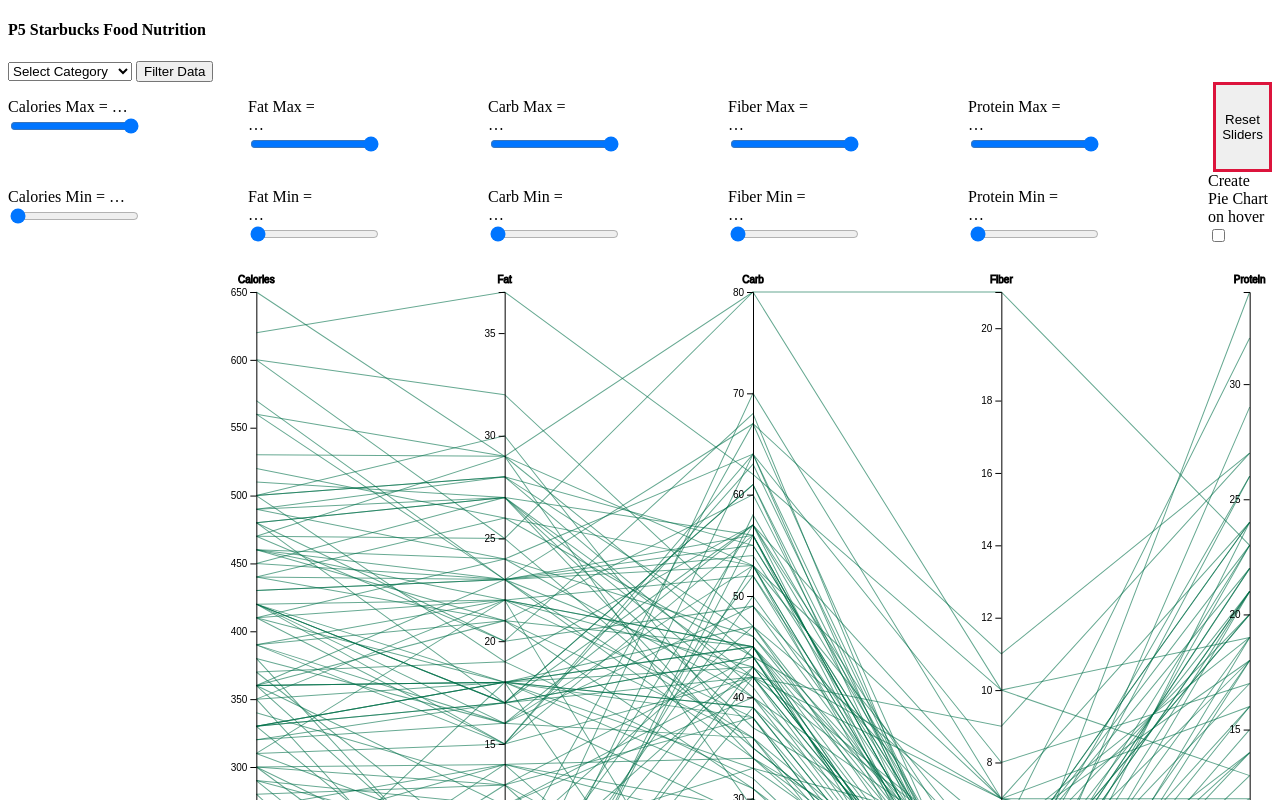
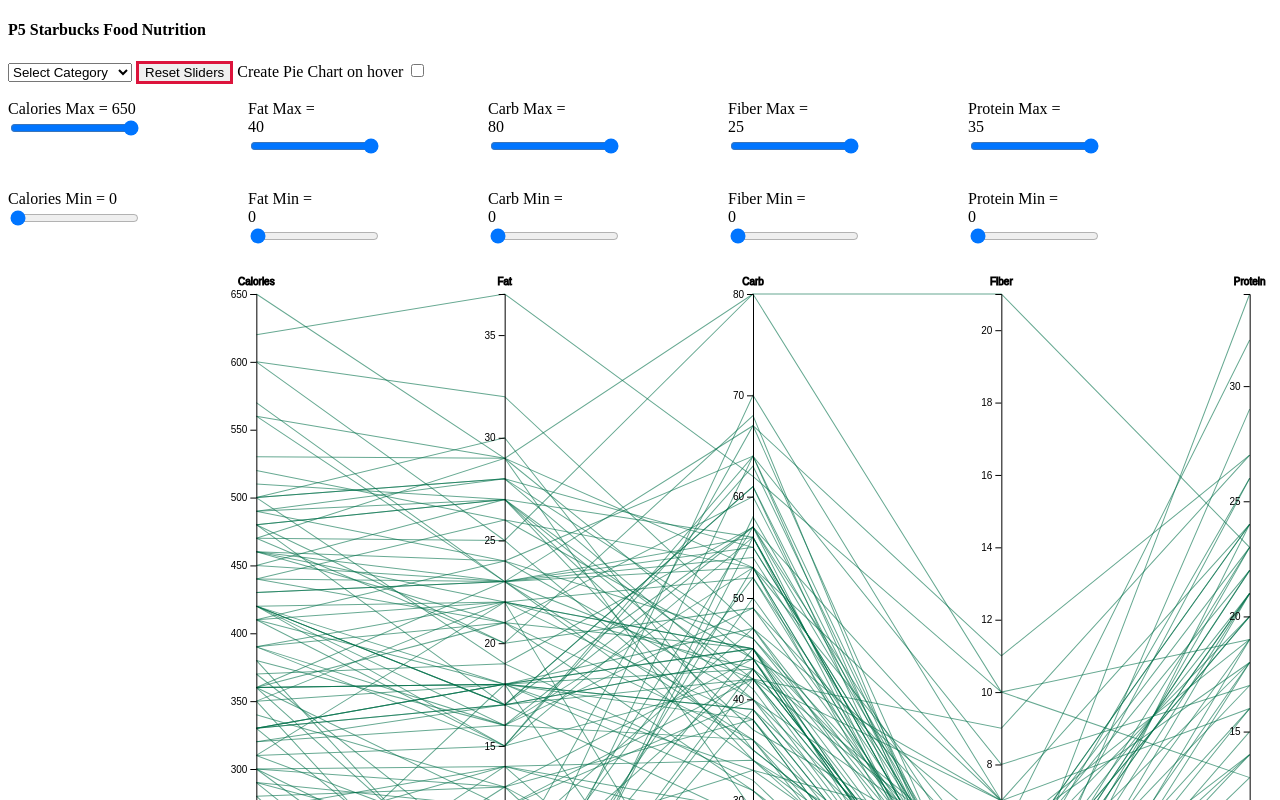
Before and after one commit to claudiachu16/P5-Starbucks-Food-Nutrition, a plain HTML site: page index.html in a window 1280 px wide. Both pictures are taken after a click on the button "Reset Sliders". Shown: the top 800 px of the page. Drawn offline with nearby package versions, Linux system fonts and the light colour scheme.

Commit message:
Fixed reset sliders text, changed ui locations, updated hover

```diff
--- a/index.html
+++ b/index.html
@@ -32,83 +32,94 @@
 		<option value="Yogurts">Yogurts</option>
 	</select>
 
-	<button id="button">Filter Data</button>
+	<button id="resetSliders">Reset Sliders</button>
+	<label class="switch">
+		Create Pie Chart on hover
+		<input id="createPie" type="checkbox">
+	</label>
 
 	<div class="flex-container" id="maxSliders">
 		<p>
 			<label for="caloriesMax" style="display: inline-block; width: 240px; text-align: left">
 				Calories Max = <span id="caloriesMax-value">…</span>
+				<input type="range" min="0" max="650" id="caloriesMax" value="650">
 			</label>
-			<input type="range" min="0" max="650" id="caloriesMax" value="650">
+
 		</p>
 		<p>
-			<label for="fatMax">
+			<label for="fatMax" style="display: inline-block; width: 240px; text-align: left">
 				Fat Max = <span id="fatMax-value" style="display: inline-block; width: 240px; text-align: left">…</span>
+				<input type="range" min="0" max="40" id="fatMax" value="40">
 			</label>
-			<input type="range" min="0" max="40" id="fatMax" value="40">
+
 		</p>
 		<p>
-			<label for="carbMax">
+			<label for="carbMax" style="display: inline-block; width: 240px; text-align: left">
 				Carb Max = <span id="carbMax-value"
 					style="display: inline-block; width: 240px; text-align: left">…</span>
+				<input type="range" min="0" max="80" id="carbMax" value="80">
 			</label>
-			<input type="range" min="0" max="80" id="carbMax" value="80">
+
 		</p>
 		<p>
-			<label for="fiberMax">
+			<label for="fiberMax" style="display: inline-block; width: 240px; text-align: left">
 				Fiber Max = <span id="fiberMax-value"
 					style="display: inline-block; width: 240px; text-align: left">…</span>
+					<input type="range" min="0" max="25" id="fiberMax" value="25">
 			</label>
-			<input type="range" min="0" max="25" id="fiberMax" value="25">
+
 		</p>
 		<p>
-			<label for="proteinMax">
+			<label for="proteinMax" style="display: inline-block; width: 240px; text-align: left">
 				Protein Max = <span id="proteinMax-value"
 					style="display: inline-block; width: 240px; text-align: left">…</span>
+					<input type="range" min="0" max="35" id="proteinMax" value="35">
 			</label>
-			<input type="range" min="0" max="35" id="proteinMax" value="35">
+
 		</p>
-		<button id="resetSliders">Reset Sliders</button>
+
 	</div>
 
 	<div class="flex-container" id="minSliders">
 		<p>
 			<label for="caloriesMin" style="display: inline-block; width: 240px; text-align: left">
 				Calories Min = <span id="caloriesMin-value">…</span>
+				<input type="range" min="0" max="650" id="caloriesMin" value="0">
 			</label>
-			<input type="range" min="0" max="650" id="caloriesMin" value="0">
+
 		</p>
 		<p>
-			<label for="fatMin">
+			<label for="fatMin" style="display: inline-block; width: 240px; text-align: left">
 				Fat Min = <span id="fatMin-value" style="display: inline-block; width: 240px; text-align: left">…</span>
+				<input type="range" min="0" max="40" id="fatMin" value="0">
 			</label>
-			<input type="range" min="0" max="40" id="fatMin" value="0">
+
 		</p>
 		<p>
-			<label for="carbMin">
+			<label for="carbMin" style="display: inline-block; width: 240px; text-align: left">
 				Carb Min = <span id="carbMin-value"
 					style="display: inline-block; width: 240px; text-align: left">…</span>
+					<input type="range" min="0" max="80" id="carbMin" value="0">
 			</label>
-			<input type="range" min="0" max="80" id="carbMin" value="0">
+
 		</p>
 		<p>
-			<label for="fiberMin">
+			<label for="fiberMin" style="display: inline-block; width: 240px; text-align: left">
 				Fiber Min = <span id="fiberMin-value"
 					style="display: inline-block; width: 240px; text-align: left">…</span>
+					<input type="range" min="0" max="25" id="fiberMin" value="0">
 			</label>
-			<input type="range" min="0" max="25" id="fiberMin" value="0">
+
 		</p>
 		<p>
-			<label for="proteinMin">
+			<label for="proteinMin" style="display: inline-block; width: 240px; text-align: left">
 				Protein Min = <span id="proteinMin-value"
 					style="display: inline-block; width: 240px; text-align: left">…</span>
+					<input type="range" min="0" max="35" id="proteinMin" value="0">
 			</label>
-			<input type="range" min="0" max="35" id="proteinMin" value="0">
+
 		</p>
-		<label class="switch">
-			Create Pie Chart on hover
-			<input id="createPie" type="checkbox">
-		</label>
+
 	</div>
 
 	<div id="chartHolder" class="flex-container">
--- a/main.js
+++ b/main.js
@@ -102,7 +102,6 @@
         .style("stroke", "#00704A")
         .style("opacity", UNHIGLIGHT_OPACITY)
         .on('click', function (d) {
-            d3.select('#item').text(d.Item + ' - (' + d.Category + ')');            // shows name of selected item
             generatePieChart(d);
         })
         .on("mouseover", highlight)
@@ -161,6 +160,9 @@
 
     // function to create the pie chart of the % make-up of calories per macronutrient
     function generatePieChart(data) {
+
+        // Add text for the item
+        d3.select('#item').text(data.Item + ' - (' + data.Category + ')');
 
         d3.select('#totalCalories').text(data.Calories);
 
@@ -404,6 +406,7 @@
         d3.select("#proteinMin-value").text(+this.value);
         d3.select("#proteinMin").property("value", +this.value);
     });
+
 } // initSliders
 
 /**
@@ -417,12 +420,24 @@
     d3.select('#carbMax').property('value', 80);
     d3.select('#fiberMax').property('value', 25);
     d3.select('#proteinMax').property('value', 35);
+    // max text
+    d3.select('#caloriesMax-value').text('650');
+    d3.select('#fatMax-value').text('40');
+    d3.select('#carbMax-value').text('80');
+    d3.select('#fiberMax-value').text('25');
+    d3.select('#proteinMax-value').text('35');
     // min sliders
     d3.select('#caloriesMin').property('value', 0);
     d3.select('#fatMin').property('value', 0);
     d3.select('#carbMin').property('value', 0);
     d3.select('#fiberMin').property('value', 0);
     d3.select('#proteinMin').property('value', 0);
+    // min text
+    d3.select('#caloriesMin-value').text('0');
+    d3.select('#fatMin-value').text('0');
+    d3.select('#carbMin-value').text('0');
+    d3.select('#fiberMin-value').text('0');
+    d3.select('#proteinMin-value').text('0');
 }
 
 function getStrokeWidth(numLines) {
```
